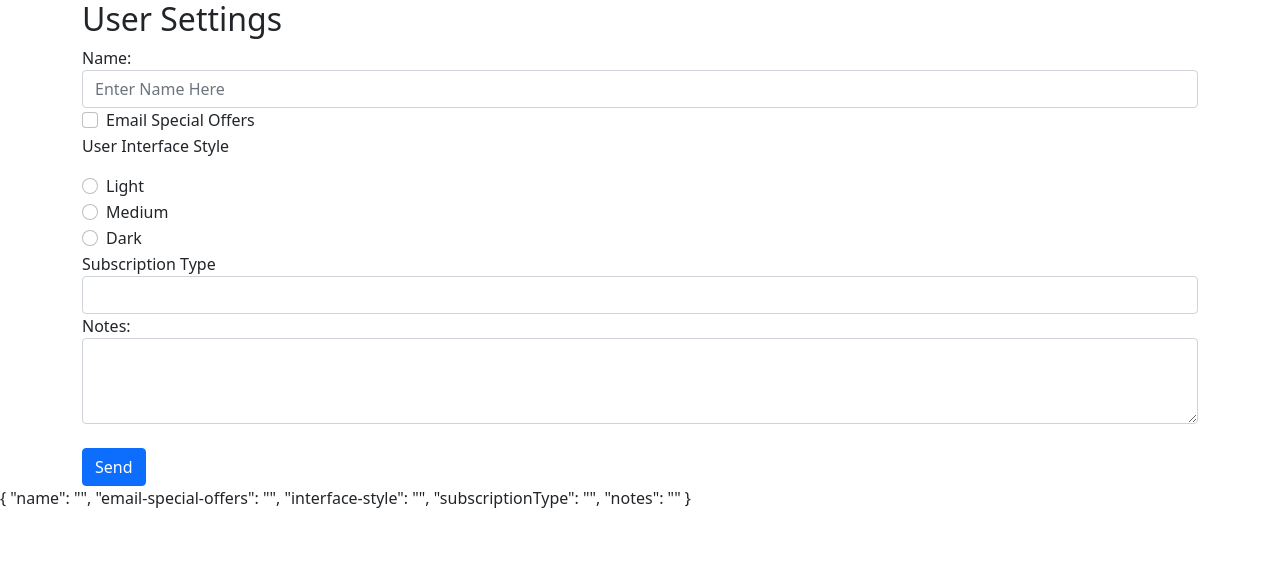
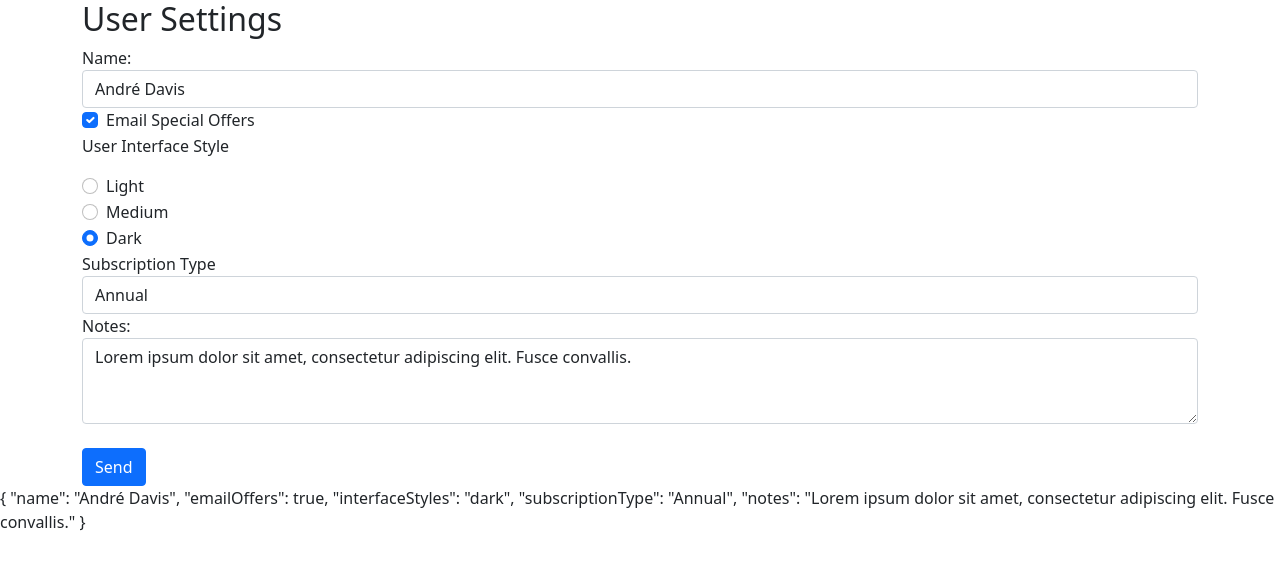
Before and after one commit to CubicleJockey/PluralSight-Angular, an Angular app in the folder ps-demo/: page / in a window 1280 px wide. Shown: the top 568 px of the page. Built offline with nearby package versions, Linux system fonts and the light colour scheme.

Commit message:
About to adjust for working with a copy

```diff
--- /dev/null
+++ b/ps-demo/src/app/data/user-settings.ts
@@ -0,0 +1,7 @@
+export interface IUserSettings {
+     name: string
+    ,emailOffers: boolean
+    ,interfaceStyles: string
+    ,subscriptionType: string
+    ,notes: string
+}
--- a/ps-demo/src/app/user-settings-form/user-settings-form.component.html
+++ b/ps-demo/src/app/user-settings-form/user-settings-form.component.html
@@ -1,14 +1,14 @@
 <div class="container">
     <h2>User Settings</h2>
-    <form #userForm="ngForm">
+    <form>
         <div class="form-group">
             <label for="name">Name: </label>
-            <input ngModel id="name" name="name" class="form-control" placeholder="Enter Name Here"/>
+            <input [(ngModel)]="userSettings.name" id="name" name="name" class="form-control" placeholder="Enter Name Here"/>
         </div>
 
         <div class="form-group">
             <div class="form-check">
-                <input  ngModel
+                <input  [(ngModel)]="userSettings.emailOffers"
                         class="form-check-input"
                         type="checkbox"
                         id="email-special-offers"
@@ -20,21 +20,21 @@
         <p>User Interface Style</p>
         <div class="form-group">
             <div class="form-check">
-                <input ngModel
+                <input [(ngModel)]="userSettings.interfaceStyles"
                        class="form-check-input" type="radio"
                        name="interface-style" id="light-interface"
                        value="light"/>
                 <label for="light-interface" class="form-check-label">Light</label>
             </div>
             <div class="form-check">
-                <input ngModel
+                <input [(ngModel)]="userSettings.interfaceStyles"
                        class="form-check-input" type="radio"
                        name="interface-style" id="medium-interface"
                        value="medium"/>
                 <label for="medium-interface" class="form-check-label">Medium</label>
             </div>
             <div class="form-check">
-                <input ngModel
+                <input [(ngModel)]="userSettings.interfaceStyles"
                        class="form-check-input" type="radio"
                        name="interface-style" id="dark-interface"
                        value="dark" />
@@ -44,7 +44,7 @@
 
         <div class="form-group">
             <label for="subscription-type">Subscription Type</label>
-            <select ngModel name="subscriptionType"
+            <select [(ngModel)]="userSettings.subscriptionType" name="subscriptionType"
                     class="form-control" id="subscription-type">
                 <option>Monthly</option>
                 <option>Annual</option>
@@ -54,11 +54,11 @@
 
         <div class="form-group">
             <label for="notes">Notes:</label>
-            <textarea ngModel id="notes" name="notes" class="form-control" rows="3"></textarea>
+            <textarea [(ngModel)]="userSettings.notes" id="notes" name="notes" class="form-control" rows="3"></textarea>
         </div>
 
         <br/>
         <button class="btn btn-primary">Send</button>
     </form>
 </div>
-{{ userForm.value | json }}
+{{ userSettings | json }}
--- a/ps-demo/src/app/user-settings-form/user-settings-form.component.ts
+++ b/ps-demo/src/app/user-settings-form/user-settings-form.component.ts
@@ -1,4 +1,5 @@
 import { Component, OnInit } from '@angular/core';
+import { IUserSettings } from '../data/user-settings';
 
 @Component({
   selector: 'app-user-settings-form',
@@ -7,9 +8,24 @@ import { Component, OnInit } from '@angular/core';
 })
 export class UserSettingsFormComponent implements OnInit {
 
+  //Initialize Empty
+  public userSettings: IUserSettings = {
+     name:''
+    ,emailOffers: false
+    ,interfaceStyles: ''
+    ,subscriptionType: ''
+    ,notes: ''
+  };
+
   constructor() { }
 
   ngOnInit(): void {
+    this.userSettings = {
+      name: 'André Davis'
+     ,emailOffers: true
+     ,interfaceStyles: 'dark'
+     ,subscriptionType: 'Annual'
+     ,notes: 'Lorem ipsum dolor sit amet, consectetur adipiscing elit. Fusce convallis.'
+   };
   }
-
 }
```
